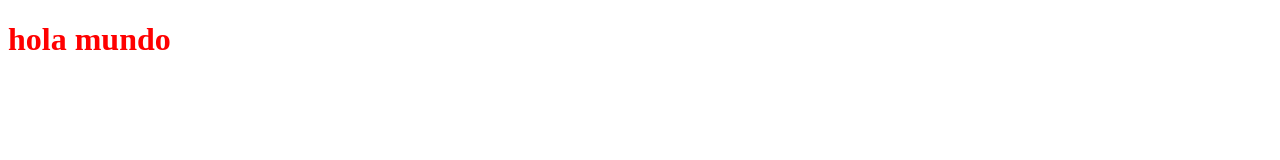
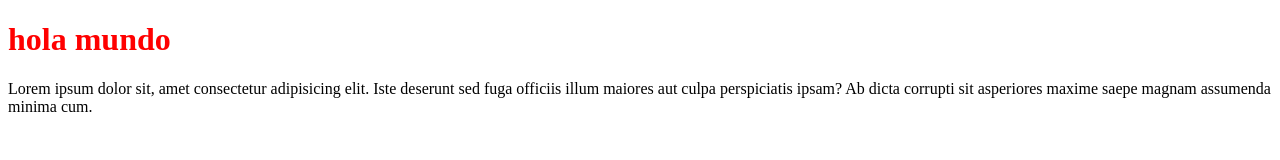
Before and after one commit to Facu6969/clase-11, a plain HTML site: page index.html in a window 1280 px wide. Drawn offline with Linux system fonts and the light colour scheme.

Commit message:
agregue un parrafo

```diff
--- a/index.html
+++ b/index.html
@@ -8,5 +8,6 @@
 </head>
 <body>
     <h1>hola mundo</h1>
+    <p>Lorem ipsum dolor sit, amet consectetur adipisicing elit. Iste deserunt sed fuga officiis illum maiores aut culpa perspiciatis ipsam? Ab dicta corrupti sit asperiores maxime saepe magnam assumenda minima cum.</p>
 </body>
 </html>
```
